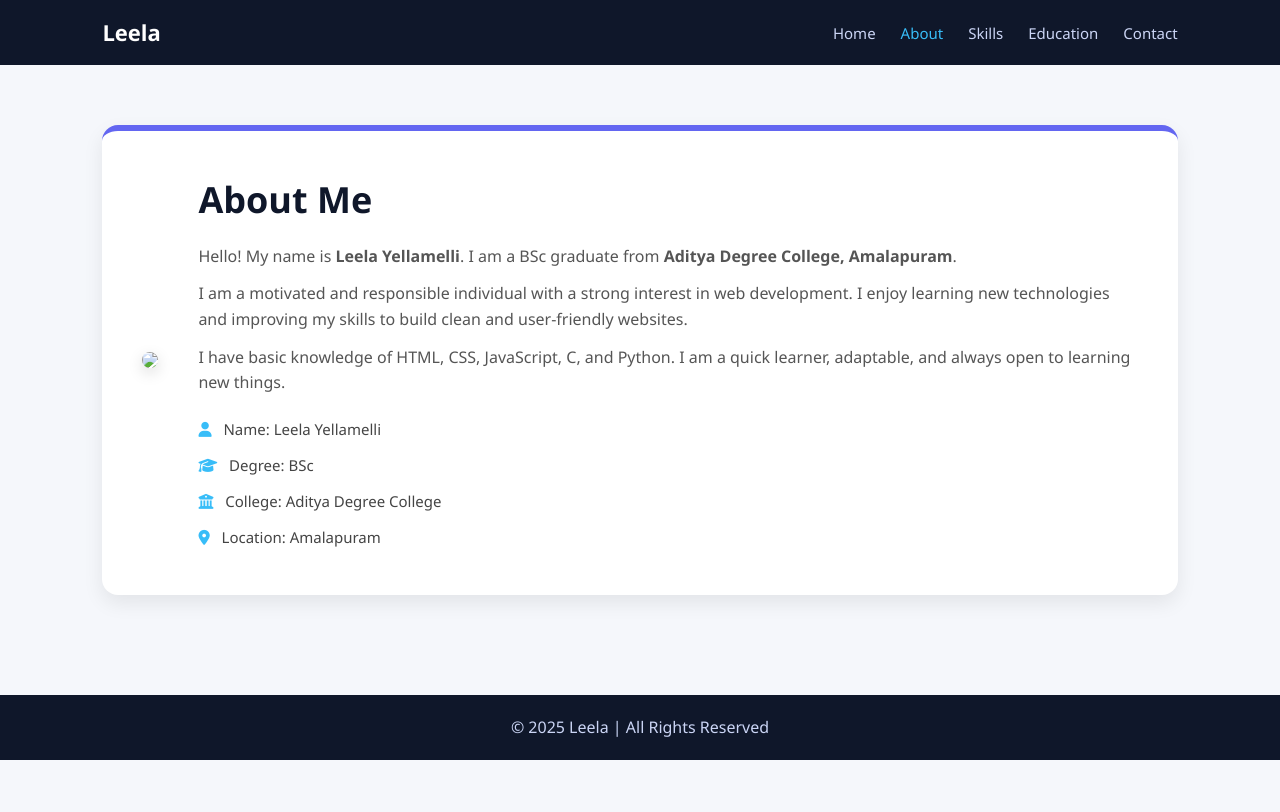
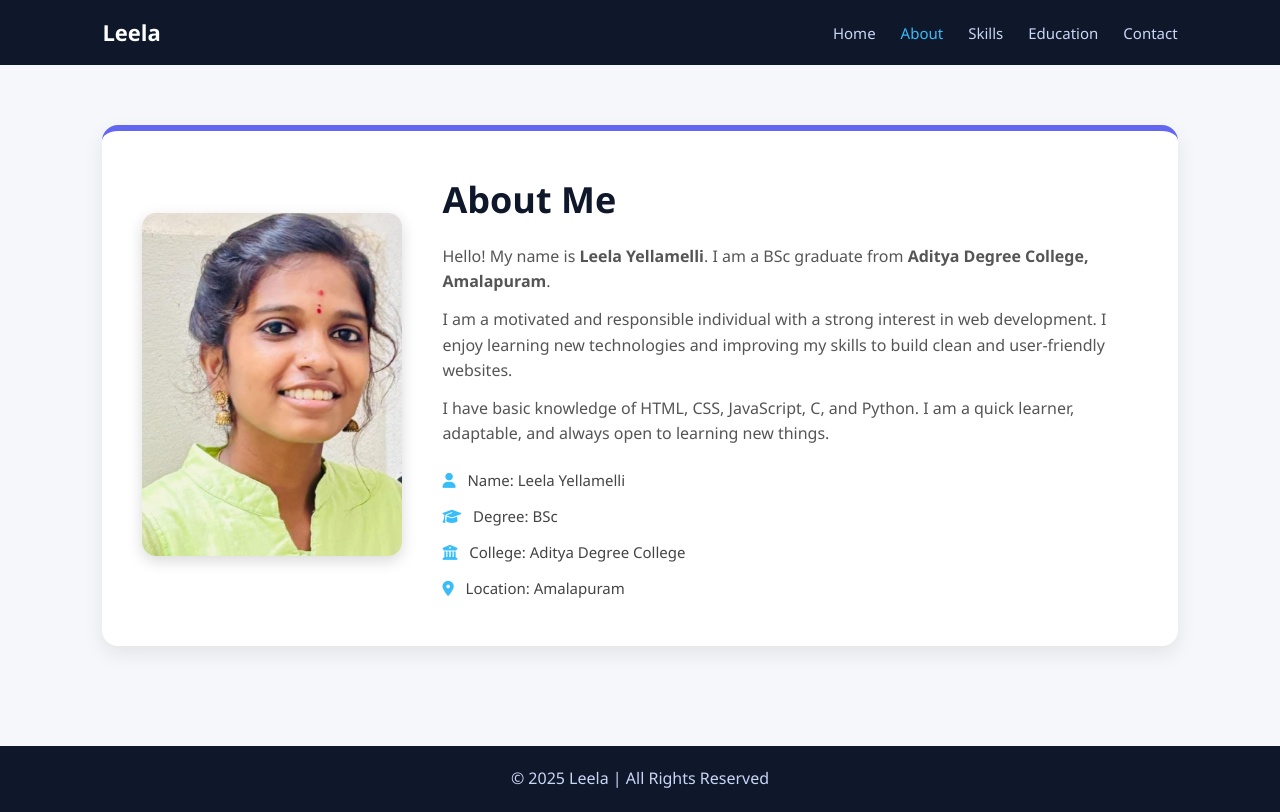
Before and after one commit to leela209/Portfolio, a plain HTML site: page about.html in a window 1280 px wide. Drawn offline with Linux system fonts and the light colour scheme.

Commit message:
Update about.html

```diff
--- a/about.html
+++ b/about.html
@@ -25,7 +25,7 @@
         <div class="about-container">
 
             <div class="about-image">
-                <img src="c:\Users\SATISH\Downloads\WhatsApp Image 2026-02-15 at 6.41.20 PM.jpeg">
+                <img src="leela.jpeg">
             </div>
 
             <div class="about-content">
@@ -81,4 +81,5 @@
         </a>
         </div>
     </div>
+
    -->
```
